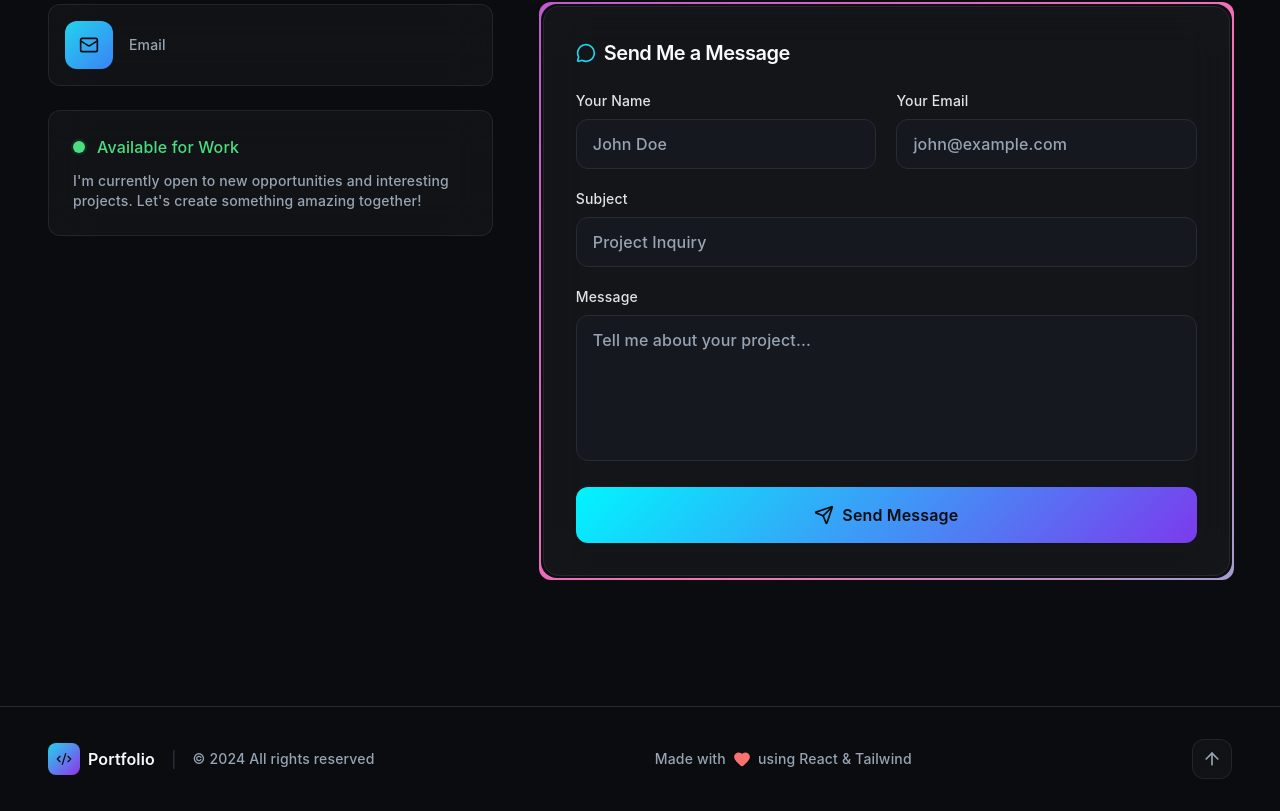
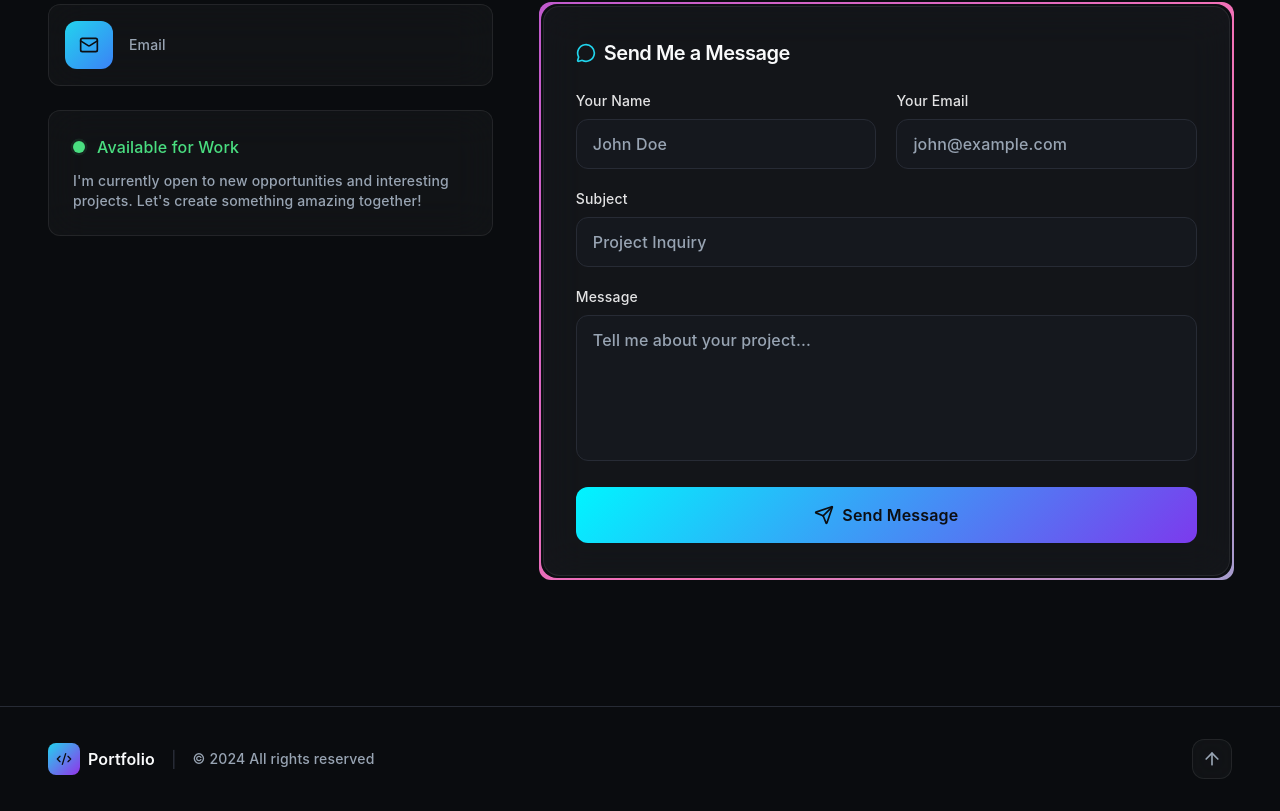
Before and after one commit to infinitelife102/My-Portfolio, a React (Vite) app: page / in a window 1280 px wide. Shown: the part 8091-8902 px from the top of the page. Built offline with nearby package versions, Linux system fonts and the light colour scheme; no server answers.

Commit message:
commit: fix ui in Footer Section

```diff
--- a/src/components/Footer.tsx
+++ b/src/components/Footer.tsx
@@ -27,21 +27,6 @@ export default function Footer() {
             </p>
           </div>
 
-          {/* Made With Love */}
-          <motion.p
-            initial={{ opacity: 0 }}
-            animate={{ opacity: 1 }}
-            className="flex items-center gap-2 text-muted-foreground text-sm font-medium"
-          >
-            Made with
-            <motion.span
-              animate={{ scale: [1, 1.2, 1] }}
-              transition={{ duration: 1, repeat: Infinity }}
-            >
-              <Heart className="w-4 h-4 text-red-400 fill-red-400" />
-            </motion.span>
-            using React & Tailwind
-          </motion.p>
 
           {/* Back to Top */}
           <motion.button
```
